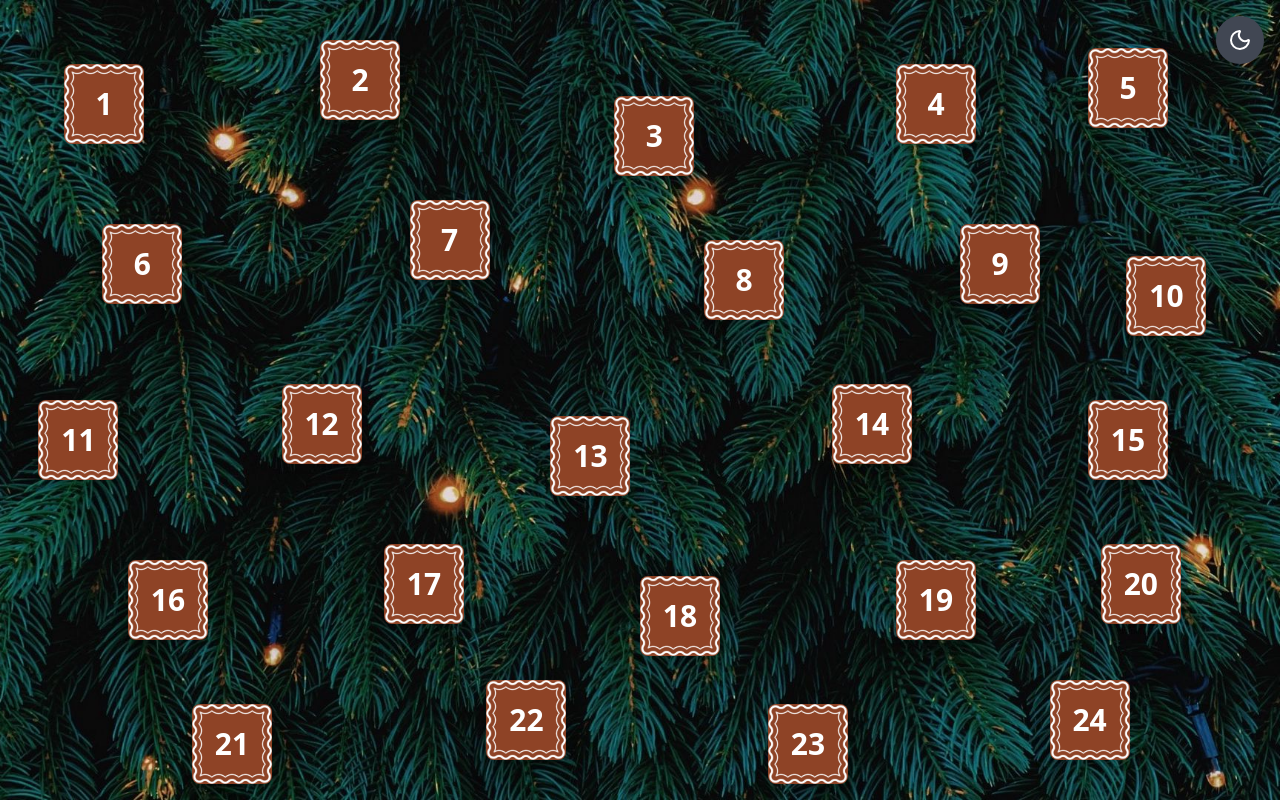
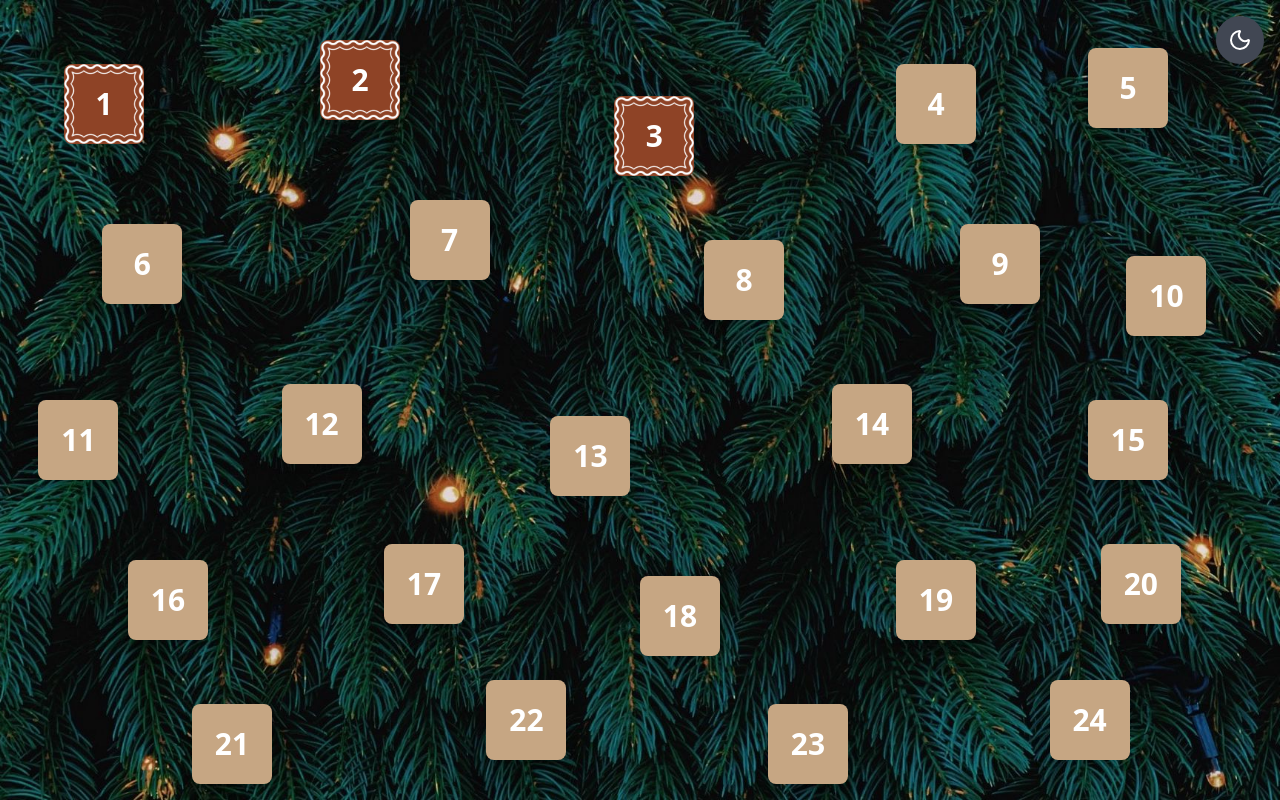
Before and after one commit to norberturban/advent-calendar-2025, a React (Vite) app: page / in a window 1280 px wide. Built offline with nearby package versions, Linux system fonts and the light colour scheme.

Commit message:
Modify calendar day's style and add active logic

```diff
--- a/src/Calendar.tsx
+++ b/src/Calendar.tsx
@@ -1,4 +1,4 @@
-import { useState } from "react";
+import { useEffect, useState } from "react";
 import { Moon, Sun } from "lucide-react";
 
 import pineTree from "/src/assets/pine_tree_branches.png";
@@ -8,8 +8,17 @@ import Day from "./Day";
 
 const AdventCalendar2025 = () => {
   const [content, setContent] = useState<React.ReactNode>(null);
+  const [currentDateTime, setCurrentDateTime] = useState(new Date());
   const [isDarkMode, setIsDarkMode] = useState(false);
   const [isModalOpen, setIsModalOpen] = useState(false);
+
+  useEffect(() => {
+    const timerId = setInterval(() => setCurrentDateTime(new Date()), 1000);
+
+    return () => {
+      clearInterval(timerId);
+    };
+  }, []);
 
   // Winter stickers for each day
   // const winterStickers = [
@@ -70,21 +79,123 @@ const AdventCalendar2025 = () => {
   const calendarDays = [
     {
       day: 1,
-      content: (
-        <>
-          <p>Az én kis ajándékom neked ebben a különleges időszakban.</p>
-          <p>Tudd, hogy különleges vagy számomra.</p>
-        </>
-      ),
+      content: <div>Content for Day 1</div>,
+      validFrom: new Date("2024-12-01T00:00:00"),
     },
     {
       day: 2,
-      content: (
-        <>
-          <p>Második nap tartalma.</p>
-          <p>Boldog ünnepeket!</p>
-        </>
-      ),
+      content: <div>Content for Day 2</div>,
+      validFrom: new Date("2024-12-02T00:00:00"),
+    },
+    {
+      day: 3,
+      content: <div>Content for Day 3</div>,
+      validFrom: new Date("2024-12-03T00:00:00"),
+    },
+    {
+      day: 4,
+      content: <div>Content for Day 4</div>,
+      validFrom: new Date("2025-12-04T00:00:00"),
+    },
+    {
+      day: 5,
+      content: <div>Content for Day 5</div>,
+      validFrom: new Date("2025-12-05T00:00:00"),
+    },
+    {
+      day: 6,
+      content: <div>Content for Day 6</div>,
+      validFrom: new Date("2025-12-06T00:00:00"),
+    },
+    {
+      day: 7,
+      content: <div>Content for Day 7</div>,
+      validFrom: new Date("2025-12-07T00:00:00"),
+    },
+    {
+      day: 8,
+      content: <div>Content for Day 8</div>,
+      validFrom: new Date("2025-12-08T00:00:00"),
+    },
+    {
+      day: 9,
+      content: <div>Content for Day 9</div>,
+      validFrom: new Date("2025-12-09T00:00:00"),
+    },
+    {
+      day: 10,
+      content: <div>Content for Day 10</div>,
+      validFrom: new Date("2025-12-10T00:00:00"),
+    },
+    {
+      day: 11,
+      content: <div>Content for Day 11</div>,
+      validFrom: new Date("2025-12-11T00:00:00"),
+    },
+    {
+      day: 12,
+      content: <div>Content for Day 12</div>,
+      validFrom: new Date("2025-12-12T00:00:00"),
+    },
+    {
+      day: 13,
+      content: <div>Content for Day 13</div>,
+      validFrom: new Date("2025-12-13T00:00:00"),
+    },
+    {
+      day: 14,
+      content: <div>Content for Day 14</div>,
+      validFrom: new Date("2025-12-14T00:00:00"),
+    },
+    {
+      day: 15,
+      content: <div>Content for Day 15</div>,
+      validFrom: new Date("2025-12-15T00:00:00"),
+    },
+    {
+      day: 16,
+      content: <div>Content for Day 16</div>,
+      validFrom: new Date("2025-12-16T00:00:00"),
+    },
+    {
+      day: 17,
+      content: <div>Content for Day 17</div>,
+      validFrom: new Date("2025-12-17T00:00:00"),
+    },
+    {
+      day: 18,
+      content: <div>Content for Day 18</div>,
+      validFrom: new Date("2025-12-18T00:00:00"),
+    },
+    {
+      day: 19,
+      content: <div>Content for Day 19</div>,
+      validFrom: new Date("2025-12-19T00:00:00"),
+    },
+    {
+      day: 20,
+      content: <div>Content for Day 20</div>,
+      validFrom: new Date("2025-12-20T00:00:00"),
+    },
+    {
+      day: 21,
+      content: <div>Content for Day 21</div>,
+      validFrom: new Date("2025-12-21T00:00:00"),
+    },
+    {
+      day: 22,
+      content: <div>Content for Day 22</div>,
+      validFrom: new Date("2025-12-22T00:00:00"),
+    },
+    {
+      day: 23,
+      content: <div>Content for Day 23</div>,
+      validFrom: new Date("2025-12-23T00:00:00"),
+    },
+    {
+      day: 24,
+      content: <div>Content for Day 24</div>,
+      validFrom: new Date("2025-12-24T00:00:00"),
     },
   ];
 
@@ -134,15 +245,15 @@ const AdventCalendar2025 = () => {
             {/* On mobile: grid layout (ordered), On desktop: absolute positioning (scattered) */}
             <div className="absolute inset-0 pl-4 pr-4 md:p-0 ">
               {/* Mobile: Grid layout */}
-              <div className="grid grid-cols-4 gap-2 md:hidden h-full overflow-y-auto py-16 overflow-x-hidden">
+              <div className="grid grid-cols-4 gap-2 md:hidden h-full overflow-y-auto py-16 pt-18 overflow-x-hidden">
                 {Array.from({ length: 24 }, (_, i) => (
                   <Day
                     key={i}
-                    classNames="relative aspect-square bg-[#8e4326] bg-opacity-80 rounded-lg flex items-center justify-center text-white font-bold text-lg hover:bg-[#b7552f] transition-transform cursor-pointer shadow-lg"
-                    i={i}
+                    calendarDay={calendarDays[i]}
+                    classNames="relative aspect-square bg-[#8e4326] bg-opacity-80 rounded-lg flex items-center justify-center text-white font-bold text-lg  transition-transform cursor-pointer shadow-lg"
+                    currentDateTime={currentDateTime}
                     setContent={setContent}
                     setIsModalOpen={setIsModalOpen}
-                    calendarDays={calendarDays}
                   />
                 ))}
               </div>
@@ -152,11 +263,11 @@ const AdventCalendar2025 = () => {
                 {Array.from({ length: 24 }, (_, i) => (
                   <Day
                     key={i}
-                    classNames="absolute bg-[#8e4326] bg-opacity-90 rounded-lg flex items-center justify-center text-white font-bold hover:scale-110 transition-transform cursor-pointer shadow-xl"
-                    i={i}
+                    classNames="absolute bg-[#8e4326] bg-opacity-90 rounded-lg flex items-center justify-center text-white font-bold transition-transform cursor-pointer shadow-xl"
+                    currentDateTime={currentDateTime}
                     setContent={setContent}
                     setIsModalOpen={setIsModalOpen}
-                    calendarDays={calendarDays}
+                    calendarDay={calendarDays[i]}
                     style={{
                       top: windowPositions[i].top,
                       left: windowPositions[i].left,
--- a/src/Day.tsx
+++ b/src/Day.tsx
@@ -1,32 +1,44 @@
+import { useMemo } from "react";
 import border from "/src/assets/day_border.png";
 
 const Day = ({
+  calendarDay,
   classNames,
-  i,
+  currentDateTime,
   setContent,
   setIsModalOpen,
-  calendarDays,
   style,
 }: {
+  calendarDay: { day: number; content: React.ReactNode; validFrom: Date };
   classNames: string;
-  i: number;
+  currentDateTime: Date;
   setContent: React.Dispatch<React.SetStateAction<React.ReactNode | null>>;
   setIsModalOpen: React.Dispatch<React.SetStateAction<boolean>>;
-  calendarDays: { day: number; content: React.ReactNode }[];
   style?: React.CSSProperties;
 }) => {
+  const isCalendarDayActive = useMemo(
+    () => (calendarDay ? calendarDay?.validFrom <= currentDateTime : false),
+    [calendarDay, currentDateTime]
+  );
+
   return (
     <div
-      className={classNames}
+      className={`${classNames} select-none ${
+        isCalendarDayActive ? "hover:bg-[#b7552f]" : "bg-[#C6A683]"
+      }`}
       onClick={() => {
-        setContent(calendarDays[i]?.content || null);
-        setIsModalOpen(true);
+        if (isCalendarDayActive) {
+          setContent(calendarDay.content || null);
+          setIsModalOpen(true);
+        }
       }}
       style={style}
     >
-      <img className="absolute invert" src={border} alt="Day Border" />
+      {isCalendarDayActive && (
+        <img className="absolute invert" src={border} alt="Day Border" />
+      )}
       <div className="text-center">
-        <div className="text-3xl">{i + 1}</div>
+        <div className="text-3xl">{calendarDay.day}</div>
         {/* <div className="text-sm mt-1">🍪</div> */}
       </div>
     </div>
```
